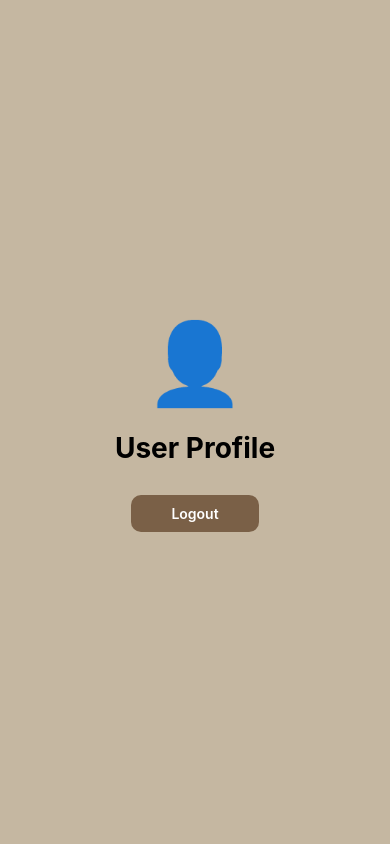
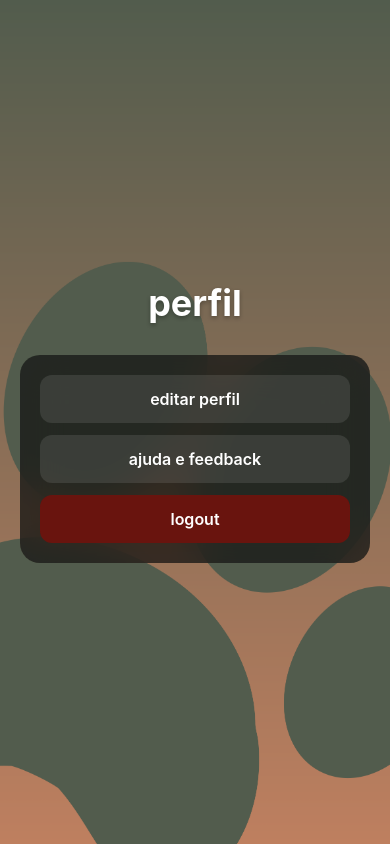
Before and after one commit to yanjuca/pawgress, a React Native app: screen /Profile in a window 390 px wide. Built offline with nearby package versions, Linux system fonts and the light colour scheme.

Commit message:
feat: Profile Screen created and stylized

```diff
--- a/src/screens/ProfileScreen.js
+++ b/src/screens/ProfileScreen.js
@@ -1,46 +1,155 @@
 import React from 'react';
-import { View, Text, TouchableOpacity, StyleSheet } from 'react-native';
+import {
+  StyleSheet,
+  View,
+  Text,
+  TouchableOpacity,
+  StatusBar,
+  Image,
+} from 'react-native';
+import { BlurView } from 'expo-blur';
+import { SafeAreaView } from 'react-native-safe-area-context';
 
 export default function ProfileScreen({ navigation }) {
+  const handleEditProfile = () => {
+    console.log('Editar Perfil');
+    // navigation.navigate('EditProfile');
+  };
+
+  const handleHelp = () => {
+    console.log('Ajuda e Feedback');
+    // navigation.navigate('Help');
+  };
+
+  const handleLogout = () => {
+    console.log('Logout');
+    navigation.navigate('Login');
+  };
+
   return (
-    <View style={styles.container}>
-      <Text style={styles.icon}>👤</Text>
-      <Text style={styles.title}>User Profile</Text>
+    <View style={{ flex: 1 }}>
+      <StatusBar barStyle="light-content" translucent backgroundColor="transparent" />
 
-      <TouchableOpacity
-        style={styles.button}
-        onPress={() => navigation.navigate('Login')}
-      >
-        <Text style={styles.buttonText}>Logout</Text>
-      </TouchableOpacity>
+      {/* Background Image */}
+      <Image
+        source={require('../../assets/background.png')}
+        style={styles.backgroundImage}
+        resizeMode="cover"
+      />
+
+      <SafeAreaView style={styles.safe} edges={['top', 'bottom']}>
+        <View style={styles.container}>
+          {/* Título */}
+          <View style={styles.headerContainer}>
+            <Text style={styles.headerTitle}>perfil</Text>
+          </View>
+
+          {/* Card com as opções */}
+          <BlurView intensity={100} tint="dark" style={styles.cardBlur}>
+            <View style={styles.cardInner}>
+
+              {/* Opção 1: Editar Perfil */}
+              <TouchableOpacity
+                style={styles.optionWrapper}
+                activeOpacity={0.85}
+                onPress={handleEditProfile}
+              >
+                <View style={styles.optionBtnSecondary}>
+                  <Text style={styles.optionTextSecondary}>editar perfil</Text>
+                </View>
+              </TouchableOpacity>
+
+              {/* Opção 2: Ajuda e Feedback */}
+              <TouchableOpacity
+                style={styles.optionWrapper}
+                activeOpacity={0.85}
+                onPress={handleHelp}
+              >
+                <View style={styles.optionBtnSecondary}>
+                  <Text style={styles.optionTextSecondary}>ajuda e feedback</Text>
+                </View>
+              </TouchableOpacity>
+
+              {/* Opção 3: Logout */}
+              <TouchableOpacity
+                style={styles.optionWrapperLast}
+                activeOpacity={0.85}
+                onPress={handleLogout}
+              >
+                <View style={styles.logoutBtn}>
+                  <Text style={styles.optionTextSecondary}>logout</Text>
+                </View>
+              </TouchableOpacity>
+
+            </View>
+          </BlurView>
+        </View>
+      </SafeAreaView>
     </View>
   );
 }
 
 const styles = StyleSheet.create({
+  safe: {
+    flex: 1,
+    backgroundColor: 'transparent',
+  },
+  backgroundImage: {
+    position: 'absolute',
+    width: '100%',
+    height: '100%',
+  },
   container: {
     flex: 1,
     justifyContent: 'center',
     alignItems: 'center',
-    backgroundColor: '#c5b7a1',
+    paddingHorizontal: 20,
   },
-  icon: {
-    fontSize: 80,
-    marginBottom: 20,
+  headerContainer: {
+    marginBottom: 30,
+    alignItems: 'center',
   },
-  title: {
-    fontSize: 28,
-    fontWeight: 'bold',
-    marginBottom: 30,
+  headerTitle: {
+    fontSize: 36,
+    fontWeight: '700',
+    color: '#fff',
+    textTransform: 'lowercase',
+    textShadowColor: 'rgba(0, 0, 0, 0.3)',
+    textShadowOffset: { width: 0, height: 2 },
+    textShadowRadius: 4,
   },
-  button: {
-    backgroundColor: '#7a6047',
-    paddingVertical: 10,
-    paddingHorizontal: 40,
-    borderRadius: 10,
+  cardBlur: {
+    width: '100%',
+    maxWidth: 400,
+    borderRadius: 20,
+    overflow: 'hidden',
+    backgroundColor: 'rgba(255, 255, 255, 0.08)',
   },
-  buttonText: {
+  cardInner: {
+    padding: 20,
+  },
+  optionWrapper: {
+    marginBottom: 12,
+  },
+  optionBtnSecondary: {
+    paddingVertical: 14,
+    borderRadius: 12,
+    alignItems: 'center',
+    backgroundColor: 'rgba(255,255,255,0.1)',
+  },
+  logoutBtn: {
+    paddingVertical: 14,
+    borderRadius: 12,
+    alignItems: 'center',
+    backgroundColor: '#69140E',
+  },
+  optionTextSecondary: {
     color: '#fff',
     fontWeight: '600',
+    fontSize: 16,
+    textTransform: 'lowercase',
+  },
+  optionWrapperLast: {
+    marginBottom: 0,
   },
 });
```
